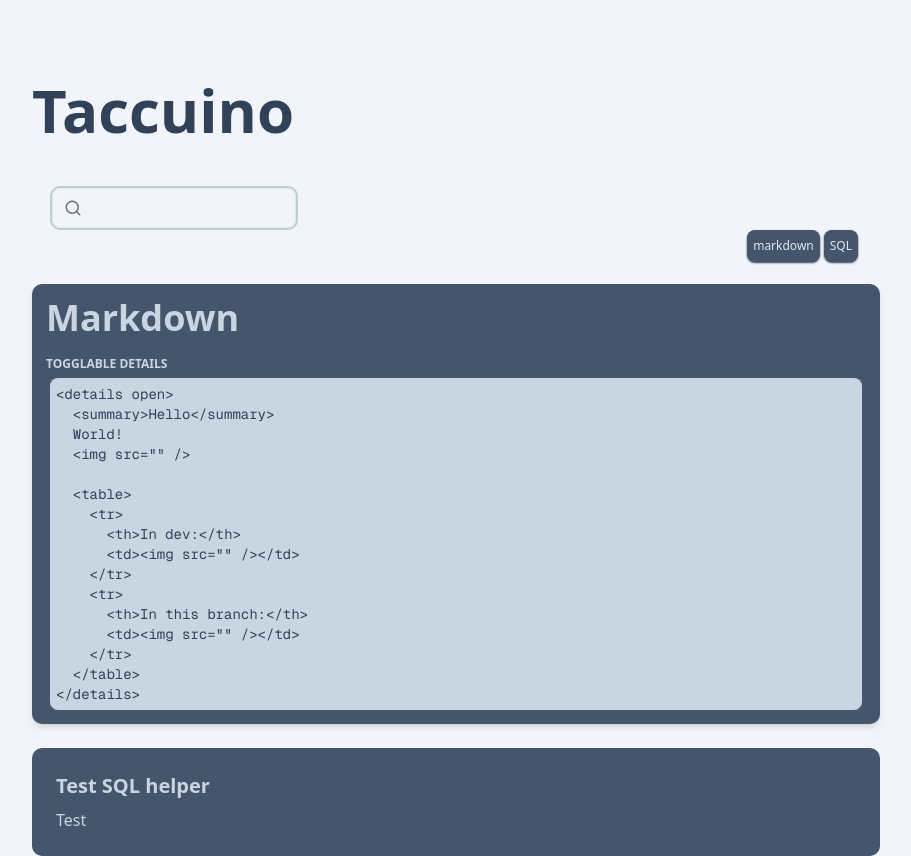
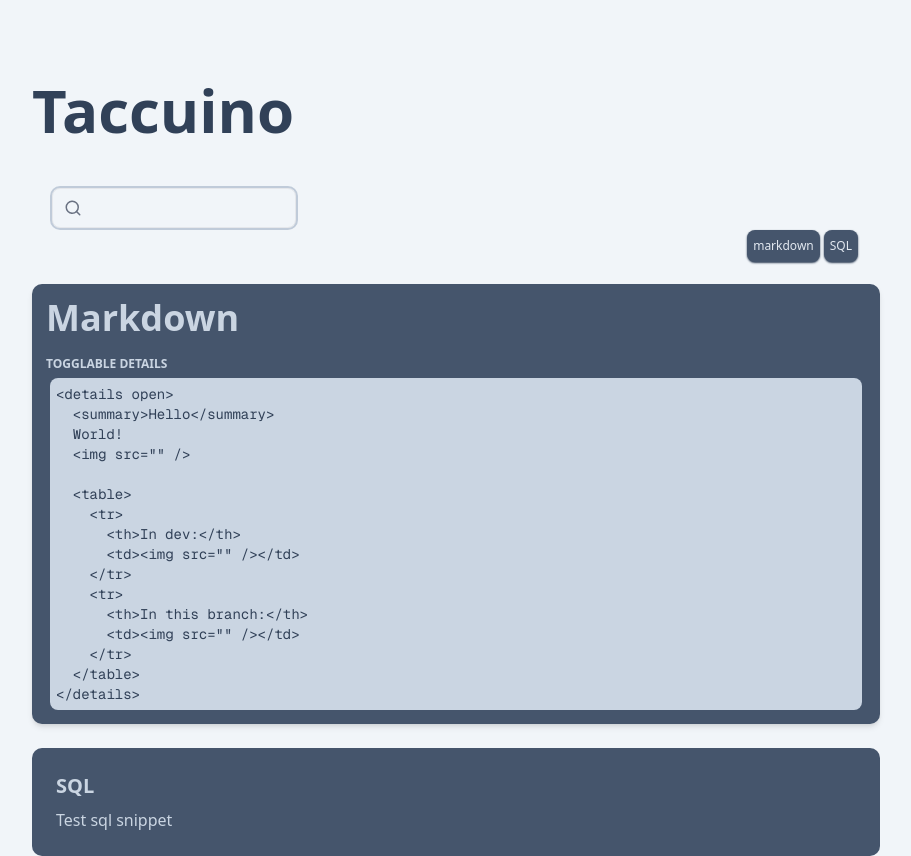
Before and after one commit to nlusano/taccuino, a Next.js app: page / in a window 1280 px wide. Shown: the whole page, without its empty margins (184-1095 px from the left). Built offline with nearby package versions, Linux system fonts and the light colour scheme.

Commit message:
Update Home comp, add logic for conditional display of content based on query

```diff
--- a/src/app/page.tsx
+++ b/src/app/page.tsx
@@ -7,12 +7,18 @@ import Search from "./search";
 export default function Home({
   searchParams,
 }: {
-  searchParams: Promise<{ label: string }>;
+  searchParams: Promise<{ label: string; query: string }>;
 }) {
-  const { label }: { label: string } = React.use(searchParams);
-  const noLabelSelected = label === undefined;
-  const isMarkdownVisible = noLabelSelected || label === "markdown";
-  const isSqlVisible = noLabelSelected || label === "sql";
+  const { label, query }: { label: string; query: string } =
+    React.use(searchParams);
+  const regexp = new RegExp(query, "gim");
+
+  const isMarkdownVisible = !label || label === "markdown";
+  const isSqlVisible = !label || label === "sql";
+
+  const isSqlSnippetVisible =
+    (!query && isSqlVisible) || // there are no active queries and the card is visible
+    (!!query && (regexp.test("SQL") || regexp.test("Test sql snippet"))); // active query that matches either card title or snippet title or content
 
   return (
     <main className="min-h-screen bg-slate-100 pt-20 text-slate-900">
@@ -21,19 +27,19 @@ export default function Home({
           <h1 className="text-6xl text-slate-700 font-semibold">Taccuino</h1>
         </div>
         <div id="snippets" data-testid="page-content">
-<section>
+          <section>
             <Search />
-          <Filter />
-</section>
+            <Filter />
+          </section>
           <div id="Snippet 2" className="grid grid-cols-1 gap-6 md:grid-cols-1">
-            <MarkdownCard isVisible={isMarkdownVisible} />
+            <MarkdownCard isVisible={isMarkdownVisible} query={query} />
             {isSqlVisible ? (
               <div
                 role="card"
                 className="rounded-lg bg-slate-600 p-6 text-slate-300"
               >
-                <h3 className="mb-2 text-xl font-semibold">Test SQL helper</h3>
-                <p>Test</p>
+                <h3 className="mb-2 text-xl font-semibold">SQL</h3>
+                {isSqlSnippetVisible ? <p>Test sql snippet</p> : null}
               </div>
             ) : null}
           </div>
```
